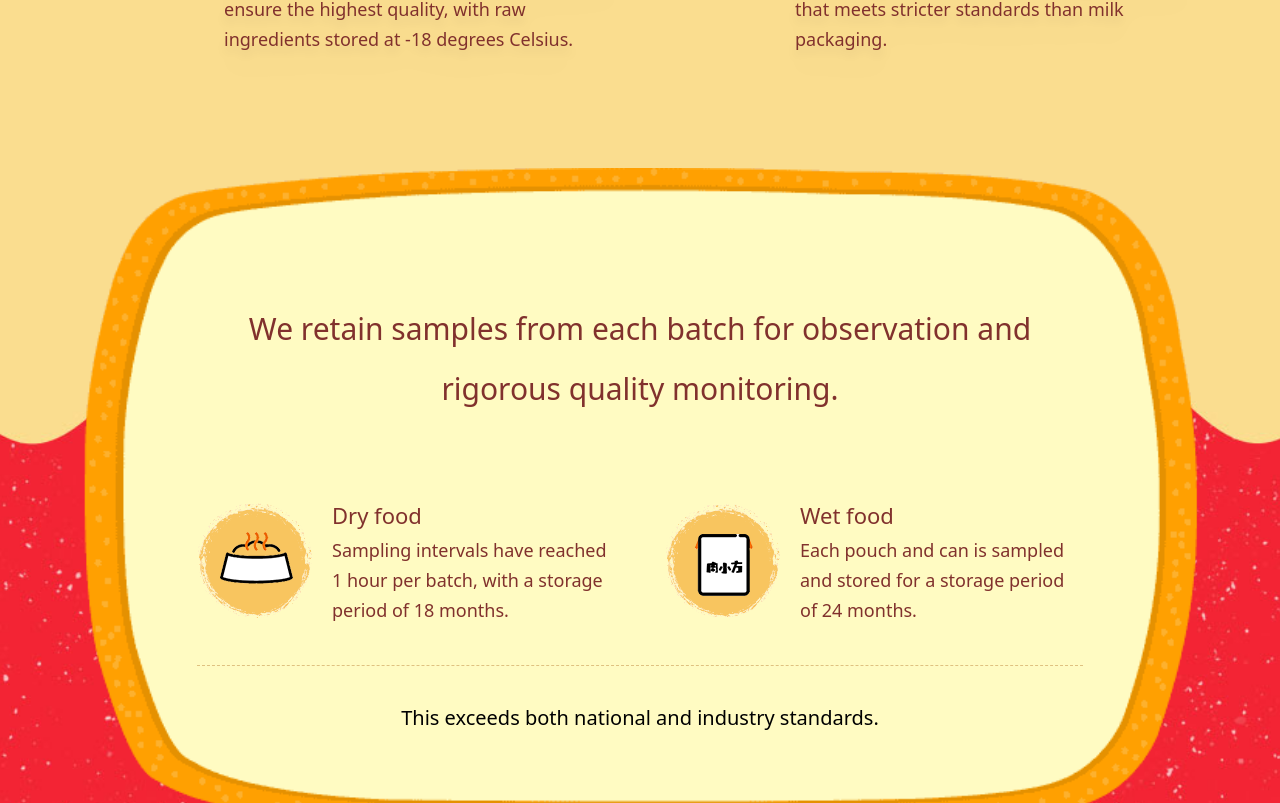
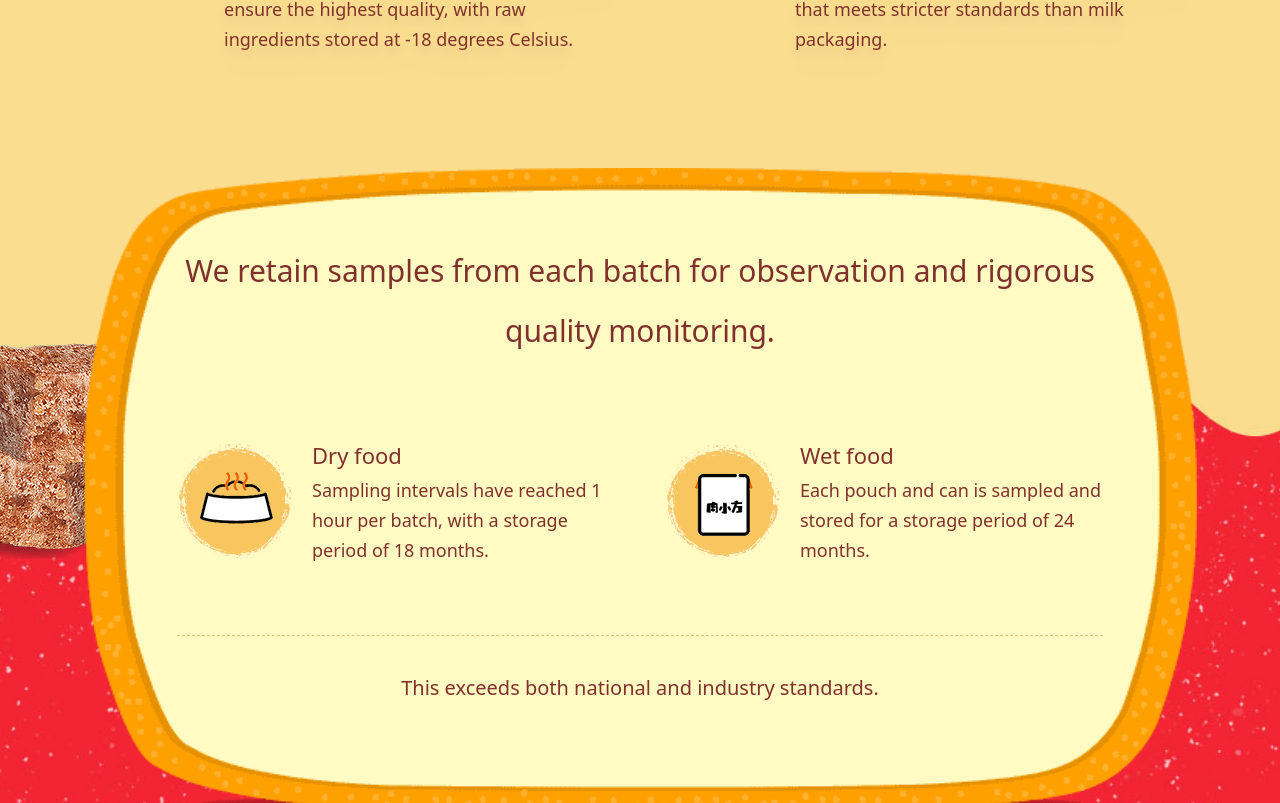
Before and after one commit to sagorahmeed/nature, a React (Create React App) app: page /our-values in a window 1280 px wide. Shown: the part 2317-3120 px from the top of the page. Built offline with nearby package versions, Linux system fonts and the light colour scheme.

Commit message:
updated home page

```diff
--- a/src/pages/Brand.js
+++ b/src/pages/Brand.js
@@ -109,10 +109,10 @@ export default function Quality() {
         <meta name="description" content="Kitchen Flavor Brand Official Website | Bridge Pet Care Products | Pet Food Manufacturer Company" />
       </Helmet>
       <div>
-        <div style={qualityBannerTop} className='pt-[200px] relative'>
+        <div style={qualityBannerTop} className='lg:pt-[200px] md:pt-[160px] sm:pt-[120px] pt-[100px] relative'>
           <div className='kit-container py-[100px] relative scroll-section-1'>
-            <img src='/image/contact/fly-cat.png' className='animate-elem-2 absolute left-0 top-0 lg:block hidden  w-[191px] h-[181px]' style={{transform:'rotateY(165deg)'}} alt='cat' />
-            <img src='/image/contact/fly-dog (1).png' className='animate-elem-2 absolute right-0 top-0 xl:block hidden w-[184px] h-[165px]' style={{transform:'rotateY(170deg)'}} alt='cat' />
+            <img src='/image/contact/fly-cat.png' className='animate-elem-2 absolute left-0 top-0 lg:block hidden  w-[191px] h-[181px]' style={{ transform: 'rotateY(165deg)' }} alt='cat' />
+            <img src='/image/contact/fly-dog (1).png' className='animate-elem-2 absolute right-0 top-0 xl:block hidden w-[184px] h-[165px]' style={{ transform: 'rotateY(170deg)' }} alt='cat' />
             <DecorativeHeader title='Production base' subtitle='About kitchen flavor' color='#81312d' dotBgColor='#81312d' />
 
             <div className='animate-elem-1'>
@@ -183,15 +183,15 @@ export default function Quality() {
               </div>
               <div>
                 <div className='animate-elem-3'>
-                  <div className=' max-w-[1126px] mx-auto pt-[40px] relative overflow-hidden' data-aos="fade-up">
-                    <img src='/image/quality/rouli1.png' alt='rou' className='absolute left-[-25%] top-[30%] lg:block hidden' />
-                    <img src="/image/about/phoimgabout.png" className="w-full max-w-[1252px] mx-auto" alt="cat" />
-                    <div className='absolute  left-0 right-0 lg:top-[10%] top-[0%] bottom-0 sm:px-[120px] px-[30px] sm:py-[100px] py-[30px] text-center'>
-                      <div className="about-jir">
-                        <div className="name wow fadeInUp animated">
+                  <div className='max-w-[1126px] mx-auto pt-[40px] relative'>
+                    <img src='/image/quality/rouli1.png' alt='rou' className='absolute left-[-15%] top-[30%] lg:block hidden' />
+                    <img src="/image/about/phoimgabout.png" className="w-full max-w-[1126px] lg:h-[650px]  sm:h-[850px] h-[950px] mx-auto flex justify-center items-center relative" alt="cat" />
+                    <div className='max-w-[1126px] absolute left-0 right-0 top-0 bottom-0 text-center flex justify-center items-center w-full h-full md:px-[100px]  sm:px-[80px] px-[40px] mx-auto'>
+                      <div>
+                        <div className="">
                           <span className='lg:text-[30px] text-[16px] text-[#81312d] lg:leading-[60px] leading-[32px]'>We retain samples from each batch for observation and rigorous quality monitoring.</span>
                         </div>
-                        <ul className="img wow fadeInUp sm:space-y-0 space-y-[30px] animated sm:grid grid-cols-2 justify-center items-center pt-[84px] gap-[50px] border-b border-dashed border-[#dfc180] pb-[40px]">
+                        <ul className="img wow fadeInUp lg:space-y-0 space-y-[40px] animated lg:grid grid-cols-2 justify-center items-center gap-[50px] pt-[82px] pb-[70px] border-b border-dashed border-[#dfc180]">
                           <li className='flex items-start gap-[20px]'>
                             <div className="i-img">
                               <img src="/image/quality/15758809079484gx76h.png" alt="Delicious and nutritious" className='mx-auto rounded-full sm:max-w-[115px] sm:h-[115px] max-w-[70px] h-[70px]' />
@@ -213,7 +213,7 @@ export default function Quality() {
                         </ul>
                         <div className="about-ane pt-[34px]">
                           <p>
-                            <span className='sm:text-[20px] text-[16px]text-[#81312d] leading-[36px]'>This exceeds both national and industry standards.</span>
+                            <span className='sm:text-[20px] text-[16px] text-[#81312d] leading-[36px]'>This exceeds both national and industry standards.</span>
                           </p>
 
                         </div>
@@ -227,7 +227,7 @@ export default function Quality() {
           </div>
 
           <div className='scroll-section-4'>
-            <div className='pb-[333px] mt-[333px] relative'>
+            <div className='lg:pb-[333px] lg:mt-[333px] pb-[300px] mt-[300px] relative'>
 
               <img src='/image/contact/fly-dog (1).png' className='animate-elem-4 absolute left-0 top-[30%] xl:block hidden w-[184px] h-[165px]' alt='cat' />
               <div className="text-center">
--- a/src/pages/Home.js
+++ b/src/pages/Home.js
@@ -368,7 +368,7 @@ function Home() {
                                                 Read More
                                             </div>
                                         </Link>
-                                        <img src="/image/cat.png" className="absolute 2xl:right-0 bottom-0 hover-text 2xl:w-[299px] 2xl:h-[269px] md:w-[200px] w-[100px] h-auto sm:right-[-5%]" alt="cat" />
+                                        <img src="/image/cat.png" className="absolute 2xl:right-0 bottom-0 hover-text 2xl:w-[299px] 2xl:h-[269px] md:w-[200px] w-[100px] h-auto 1xl:right-[-8%] sm:right-[-8%] right-[2%]" alt="cat" />
                                     </div>
                                 </div>
                             </div>
@@ -377,7 +377,7 @@ function Home() {
                     </div>
                     <div className="relative overflow-hidden">
                         <div className="kit-container relative">
-                            <div className=" lg:max-w-[1125px] max-w-[1000px] lg:max-h-[588px] max-h-[500px] w-full h-full mt-[155px] mx-auto flex justify-center items-center relative md:pb-0 pb-[40px]" data-aos="fade-up">
+                            <div className=" lg:max-w-[1125px] max-w-[1000px] lg:max-h-[588px] max-h-[500px] w-full h-full md:mt-[155px] mt-[133px] mx-auto flex justify-center items-center relative md:pb-0 pb-[40px]" data-aos="fade-up">
                                 <img className="lg:max-w-[1125px] max-w-[1000px] lg:max-h-[588px] max-h-[500px] w-full h-full mx-auto static z-[2] flex justify-center items-center" src="image/vidoe-banner.png" alt="video" />
                                 <div className="w-full h-full flex justify-center items-center" style={{ style }}>
                                     <img className="cursor-pointer absolute z-10 left-[50%] top-[50%] video-play-button-ani sm:w-[80px] sm:h-[80px] w-[60px] h-[60px] mx-auto" onClick={handlePlayVideo} src="image/play-btn.png" alt="video" />
--- a/src/pages/Procat.js
+++ b/src/pages/Procat.js
@@ -202,7 +202,7 @@ function Procat() {
                             </div>
                         </div>
                     </div>
-                    <div className="pt-[200px] pb-[180px]  scroll-section-1">
+                    <div className="md:pt-[200px] md:pb-[180px] pt-[100px] pb-[130px] scroll-section-1">
                         <img className="animate-elem-1 absolute top-[200px] left-0 flex 2xl:block hidden" src="/image/prodog/progou.png" alt="dog" />
                         <div className="kit-container">
                             <div className="slider-container">
```
